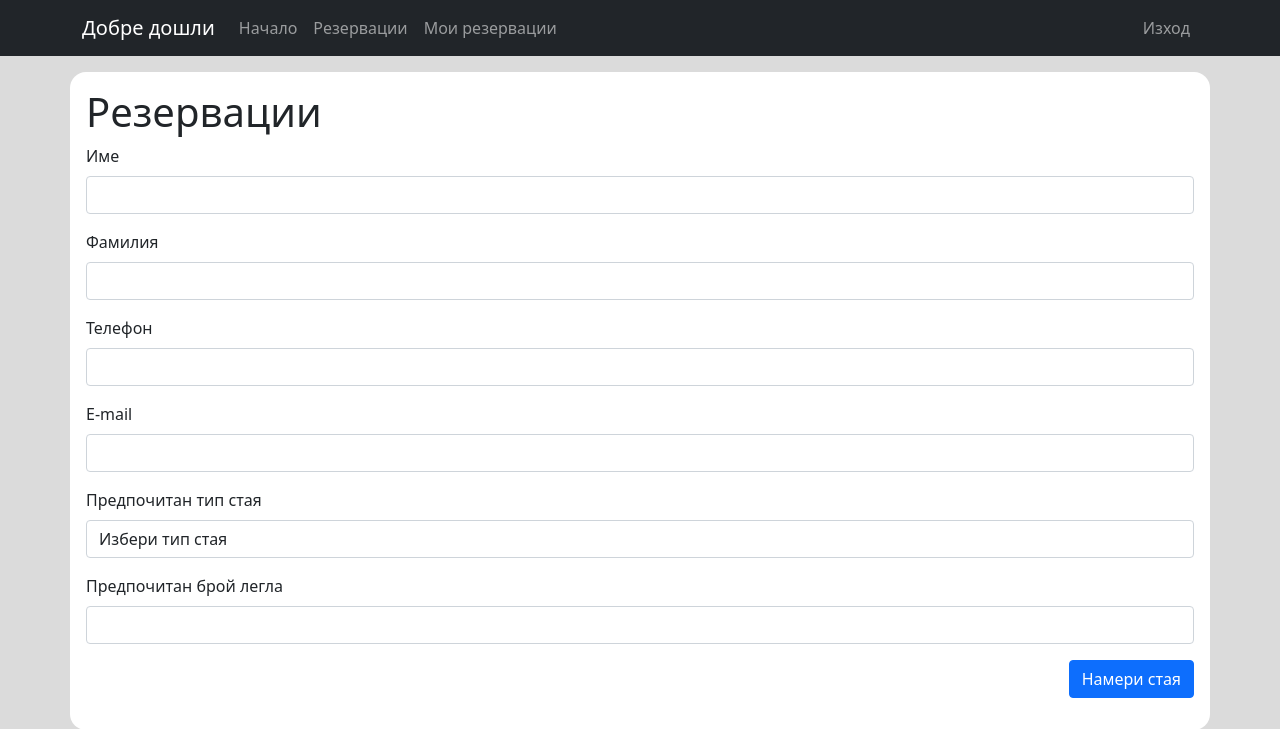
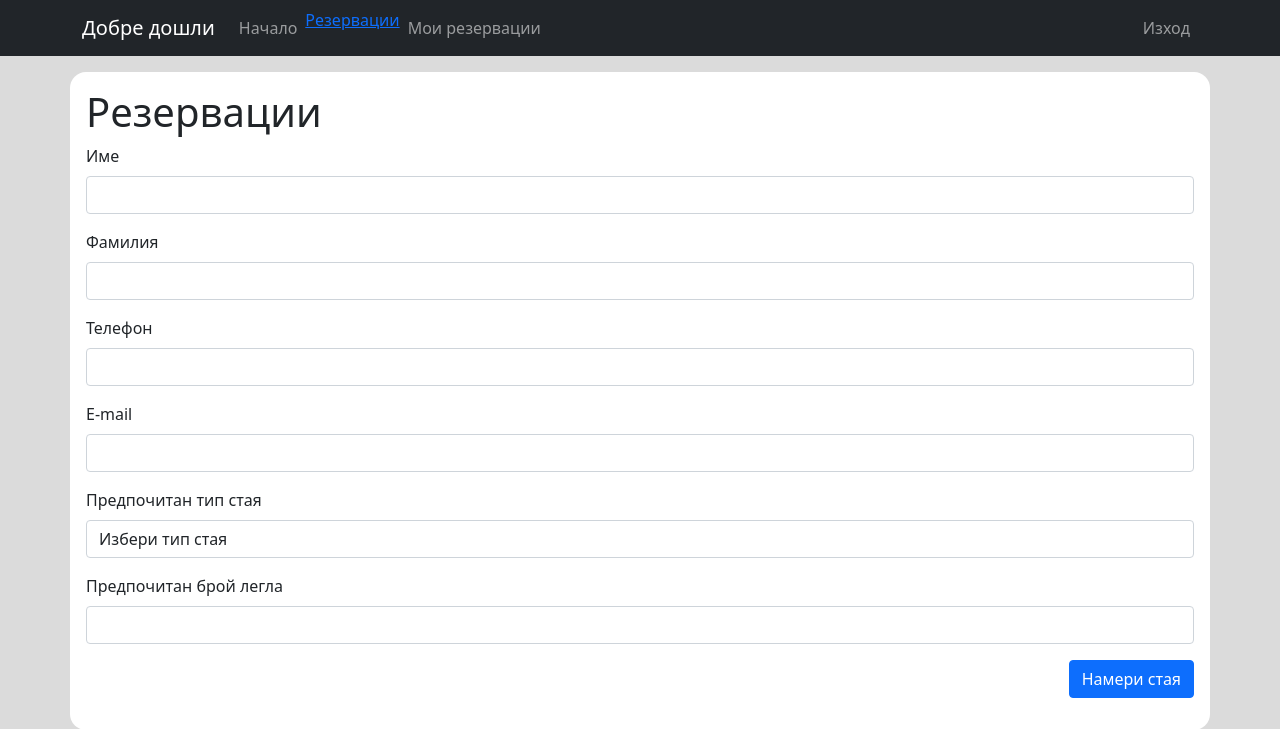
Before and after one commit to koko1313/php-hotel-reservation, a PHP site: page /reservations.php in a window 1280 px wide. Shown: the top 729 px of the page. Run offline with PHP 8.4, Linux system fonts and the light colour scheme; the visitor is signed in with stand-in values (Sample User, id 1); data that the repository does not hold is empty; some libraries are stand-ins or nearby versions.

Commit message:
Menu highlighting for the current page

```diff
--- a/layout/menu.php
+++ b/layout/menu.php
@@ -11,10 +11,10 @@
                 </li>
                 <?php if (isset($_SESSION["user"])) { ?>
                     <li class="nav-item">
-                        <a class="nav-link" aria-current="page" href="reservations.php">Резервации</a>
+                        <a class="nav-link<?php if($current_page == 'reservations') echo 'active' ?>" aria-current="page" href="reservations.php">Резервации</a>
                     </li>
                     <li class="nav-item">
-                        <a class="nav-link" aria-current="page" href="my-reservations.php">Мои резервации</a>
+                        <a class="nav-link<?php if($current_page == 'my-reservations') echo 'active' ?>" aria-current="page" href="my-reservations.php">Мои резервации</a>
                     </li>
                 <?php } ?>
             </ul>
@@ -25,7 +25,7 @@
                     </li>
                 <?php } else{ ?>
                     <li class="nav-item">
-                        <a class="nav-link" aria-current="page" href="registration.php">Регистрация</a>
+                        <a class="nav-link <?php if($current_page == 'registration') echo 'active' ?>" aria-current="page" href="registration.php">Регистрация</a>
                     </li>
                     <li class="nav-item">
                         <a class="nav-link <?php if($current_page == 'login') echo 'active' ?>" aria-current="page" href="login.php">Вход</a>
--- a/my-reservations.php
+++ b/my-reservations.php
@@ -1,6 +1,8 @@
 <?php include "layout/header.php" ?>
-
-    <?php include "layout/menu.php" ?>
+    <?php
+        $current_page = 'my-reservations';
+        include "layout/menu.php";
+    ?>
 
     <h1>Мои резервации</h1>
 
--- a/registration.php
+++ b/registration.php
@@ -1,6 +1,9 @@
 <?php include "layout/header.php" ?>
 
-    <?php include "layout/menu.php" ?>
+    <?php
+        $current_page = 'registration';
+        include "layout/menu.php";
+    ?>
 
     <?php
         if(isset($_POST['create'])){
--- a/reservations.php
+++ b/reservations.php
@@ -1,6 +1,9 @@
 <?php include "layout/header.php" ?>
 
-    <?php include "layout/menu.php" ?>
+    <?php
+        $current_page = 'reservations';
+        include "layout/menu.php";
+    ?>
 
     <div class="container main-content">
         <div class="row">
```
